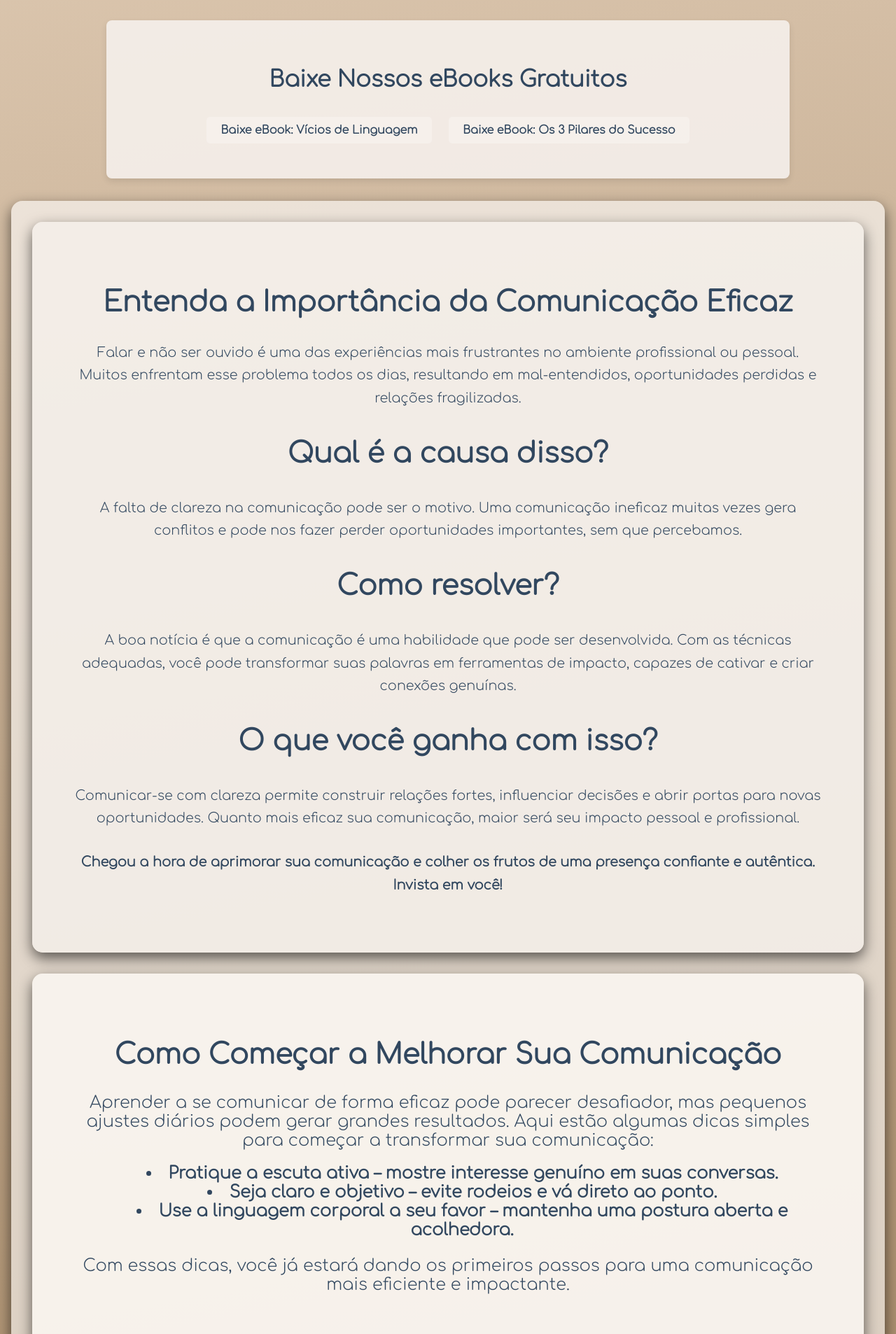
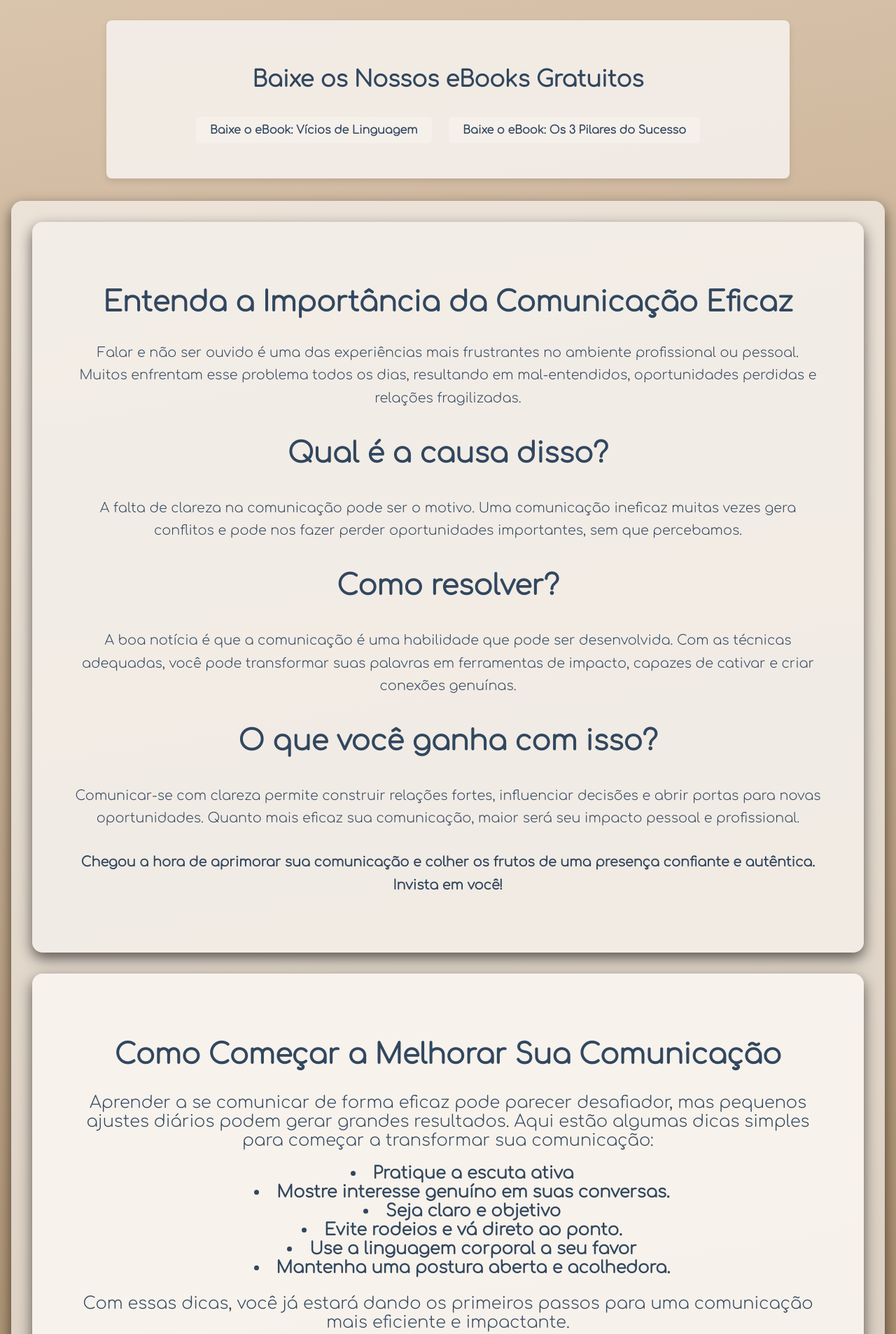
Before and after one commit to mraro/Site-Demo-Comunica-o-Agradavel, a plain HTML site: page index.html in a window 1280 px wide. Shown: the part 777-2683 px from the top of the page at 70% size. Drawn offline with Linux system fonts and the light colour scheme; a script that the page names is missing.

Commit message:
Update index.html

```diff
--- a/index.html
+++ b/index.html
@@ -34,11 +34,14 @@
     </section>
 
     <section id="cta" class="cta-section">
-        <h2>Baixe Nossos eBooks Gratuitos</h2>
-        <a href="https://tatiane-cordeiro.pages.net.br/" class="btn-secondary" target="_blank">Baixe eBook: Vícios de
-            Linguagem</a>
+        <h2>Baixe os Nossos eBooks Gratuitos</h2>
+        <a href="https://tatiane-cordeiro.pages.net.br/" class="btn-secondary" target="_blank">
+            Baixe o eBook: Vícios de Linguagem
+        </a>
         <a href="https://drive.google.com/file/d/1Ai2WBOwGTw-UBR5ZlSe-DwUBfyKoHxXO/view" class="btn-secondary"
-            target="_blank">Baixe eBook: Os 3 Pilares do Sucesso</a>
+            target="_blank">
+            Baixe o eBook: Os 3 Pilares do Sucesso
+        </a>
     </section>
     <section class="section">
         <section class="communication-problem">
@@ -70,9 +73,12 @@
             <p>Aprender a se comunicar de forma eficaz pode parecer desafiador, mas pequenos ajustes diários podem gerar
                 grandes resultados. Aqui estão algumas dicas simples para começar a transformar sua comunicação:</p>
             <ul>
-                <li>Pratique a escuta ativa – mostre interesse genuíno em suas conversas.</li>
-                <li>Seja claro e objetivo – evite rodeios e vá direto ao ponto.</li>
-                <li>Use a linguagem corporal a seu favor – mantenha uma postura aberta e acolhedora.</li>
+                <li>Pratique a escuta ativa </li>
+                <li>Mostre interesse genuíno em suas conversas.</li>
+                <li>Seja claro e objetivo </li>
+                <li>Evite rodeios e vá direto ao ponto.</li>
+                <li>Use a linguagem corporal a seu favor </li>
+                <li>Mantenha uma postura aberta e acolhedora.</li>
             </ul>
             <p>Com essas dicas, você já estará dando os primeiros passos para uma comunicação mais eficiente e
                 impactante.</p>
```
